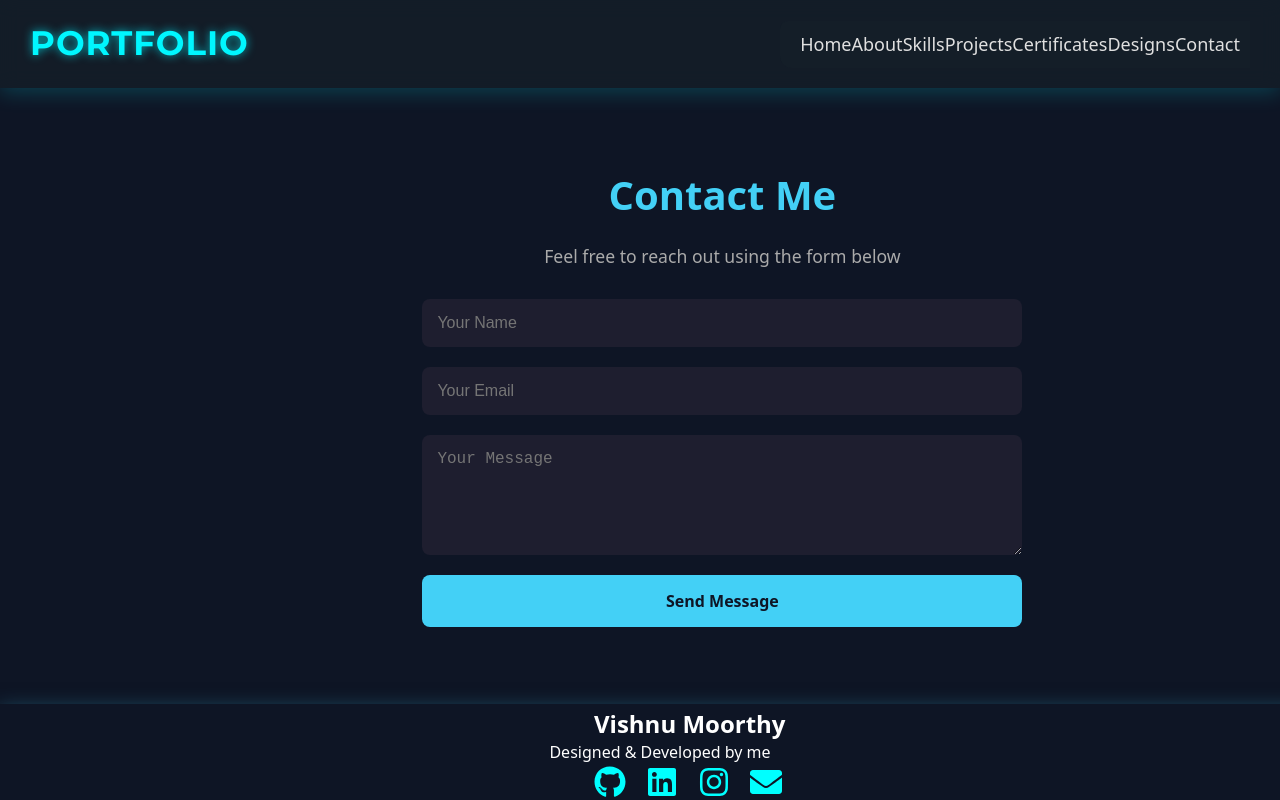
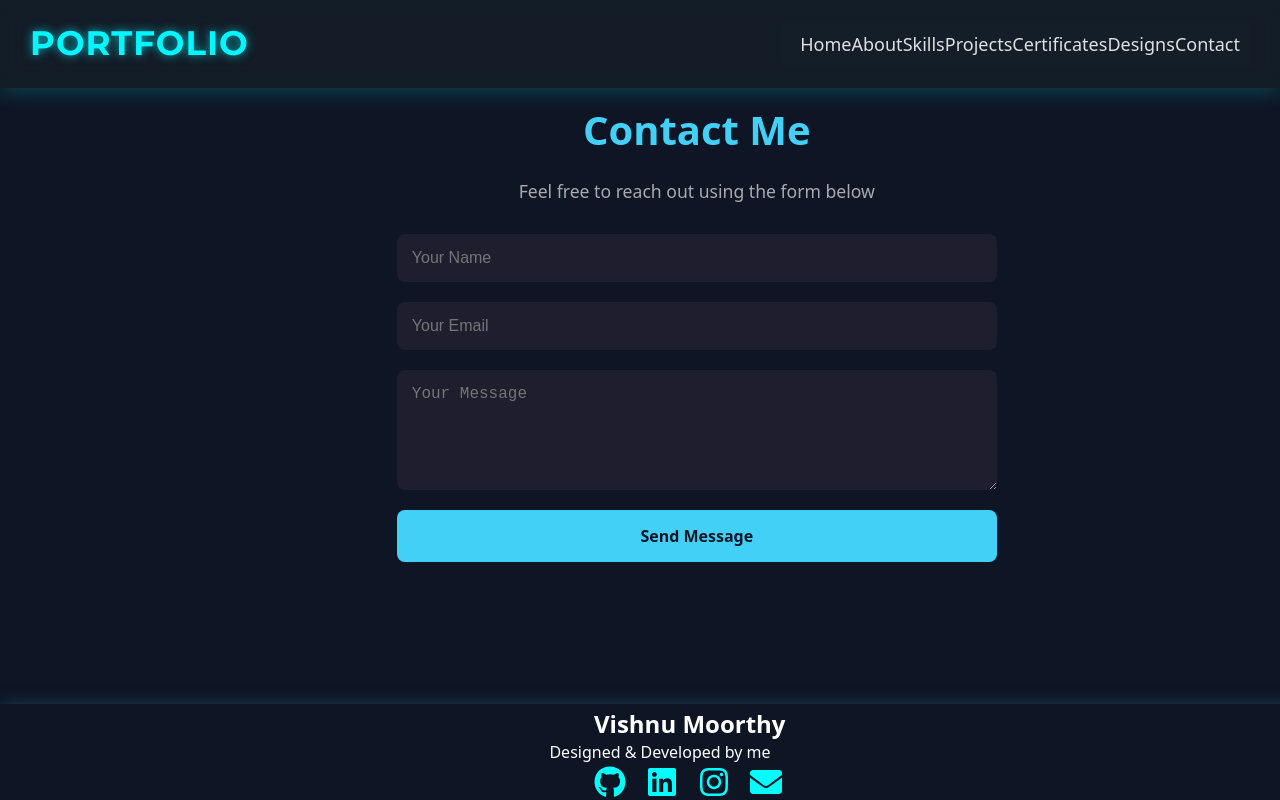
Before and after one commit to vishnu-1603/vishnuportfolio2, a React (Vite) app: page /contact in a window 1280 px wide. Built offline with nearby package versions, Linux system fonts and the light colour scheme.

Commit message:
Update Contact.css

```diff
--- a/src/components/Contact/Contact.css
+++ b/src/components/Contact/Contact.css
@@ -1,7 +1,7 @@
 .contact {
     position: absolute;
-    top: 10%;
-    left: 28%;
+    top: 1%;
+    left: 26%;
   padding: 60px 5%;
   color: #fff;
   text-align: center;
```
